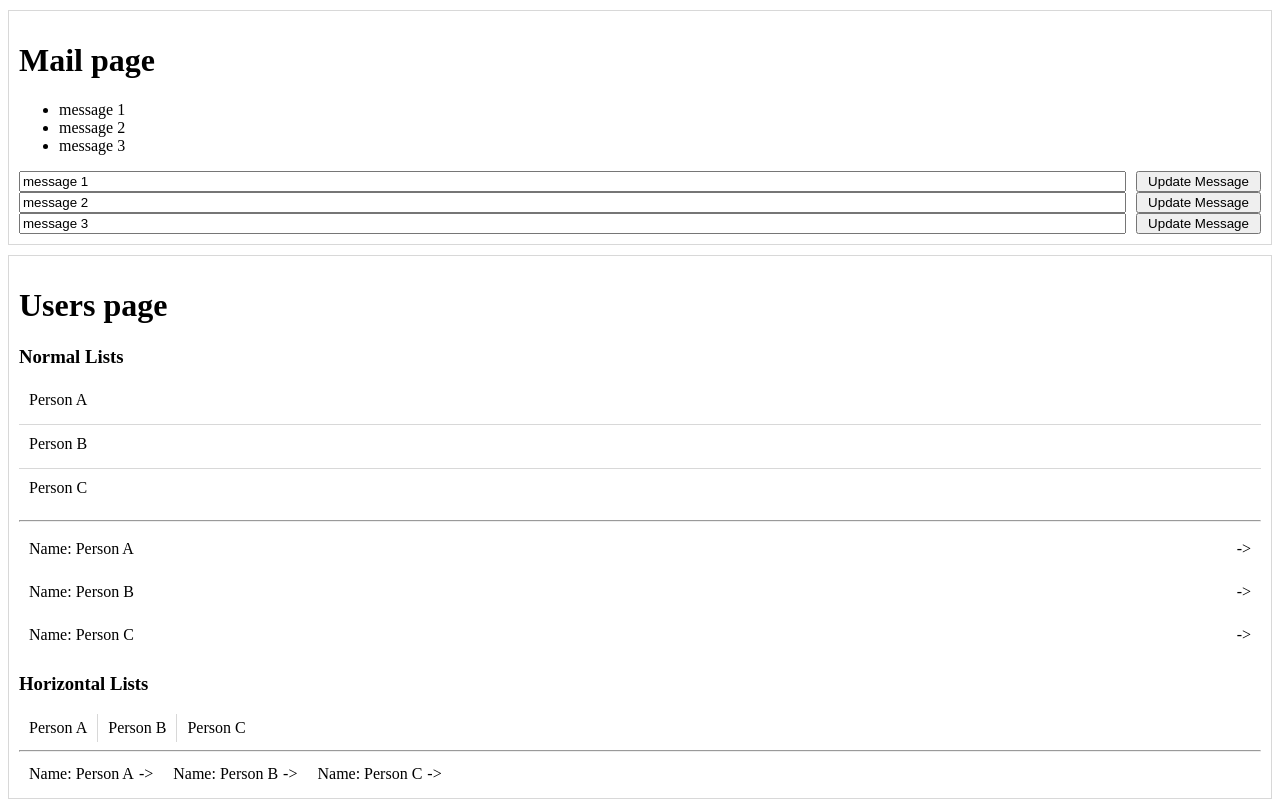
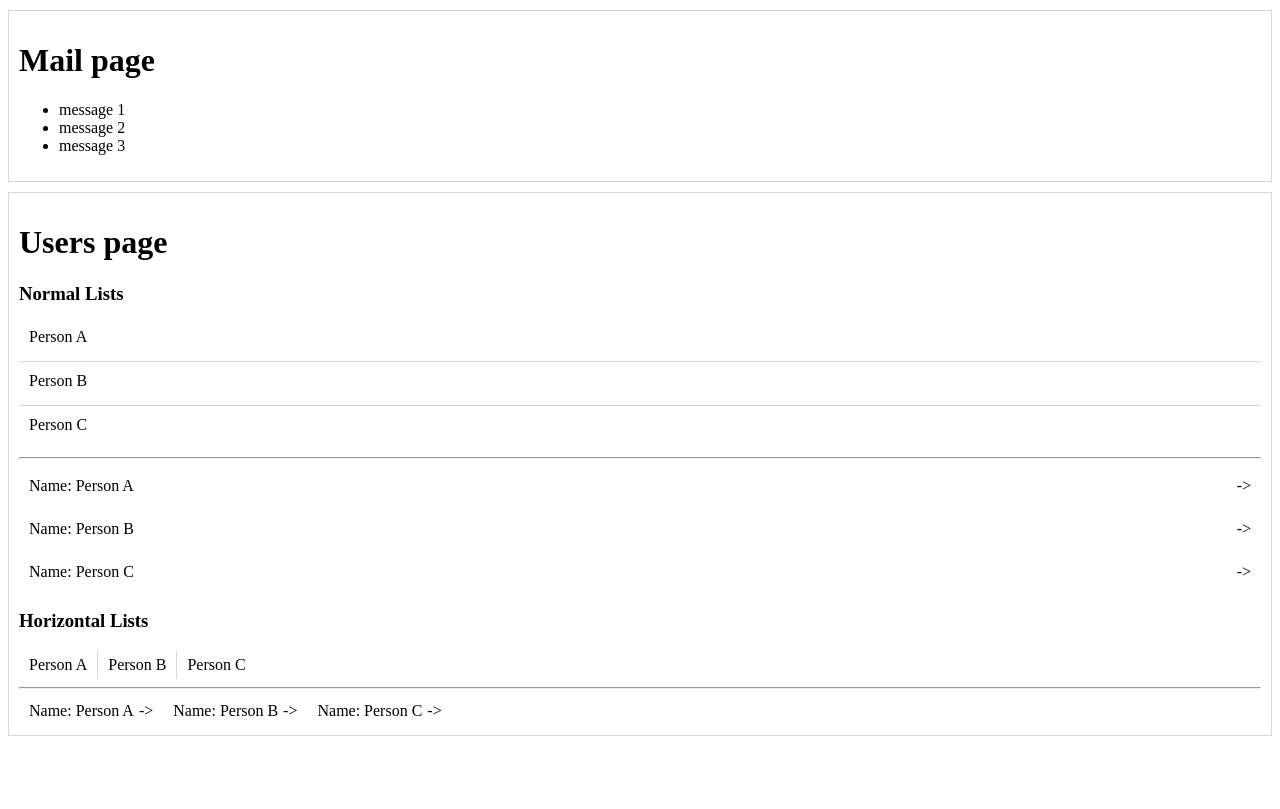
Before and after one commit to mitchellsimoens/angular-fun, an Angular app: page /users in a window 1280 px wide. Built offline with nearby package versions, Linux system fonts and the light colour scheme.

Commit message:
Rework editing messages on click

```diff
--- a/src/app/pages/mail/mail.component.css
+++ b/src/app/pages/mail/mail.component.css
@@ -4,7 +4,6 @@ div {
 
 input {
   flex: 1;
-  margin-right: 10px;
 }
 
 input:focus {
@@ -13,5 +12,10 @@ input:focus {
 }
 
 button {
+  margin-left: 10px;
   width: 125px;
 }
+
+.message {
+  cursor: pointer;
+}
--- a/src/app/pages/mail/mail.component.html
+++ b/src/app/pages/mail/mail.component.html
@@ -1,15 +1,26 @@
 <ul>
-  <li *ngFor="let message of mail.messages">{{ message.text }}</li>
-</ul>
+  <li *ngFor="let message of mail.messages">
 
-<div *ngFor="let message of mail.messages">
+    <div
+      class="message"
+      *ngIf="activeMessage?.id !== message.id"
+      (click)="onClick(message, $event)"
+    >
+      {{ message.text }}
+    </div>
+
+    <div *ngIf="activeMessage?.id === message.id">
       <input
         #myInput
         type="text"
-    [(ngModel)]="message.text"
+        [(ngModel)]="activeMessage.text"
         #ctrl="ngModel"
         required
       >
 
-  <button (click)="onUpdate(message.id, message.text)">Update Message</button>
+      <button (click)="onCancel()">Reset</button>
+      <button (click)="onUpdate(activeMessage.id, activeMessage.text)">Update Message</button>
     </div>
+
+  </li>
+</ul>
--- a/src/app/pages/mail/mail.component.ts
+++ b/src/app/pages/mail/mail.component.ts
@@ -7,14 +7,26 @@ import { Component, EventEmitter, Inject, Input, Output } from '@angular/core';
 })
 export class MailComponent {
 
+  activeMessage;
+
   @Output() update = new EventEmitter();
 
   constructor (
     @Inject('mail') private mail
   ) {}
 
+  onCancel () {
+    this.activeMessage = null;
+  }
+
+  onClick (message) {
+    this.activeMessage = Object.assign({}, message);
+  }
+
   onUpdate (id, text) {
     this.mail.update(id, text);
+
+    this.onCancel();
   }
 
 }
```
Lines whose indentation alone changed are shown as unchanged.
